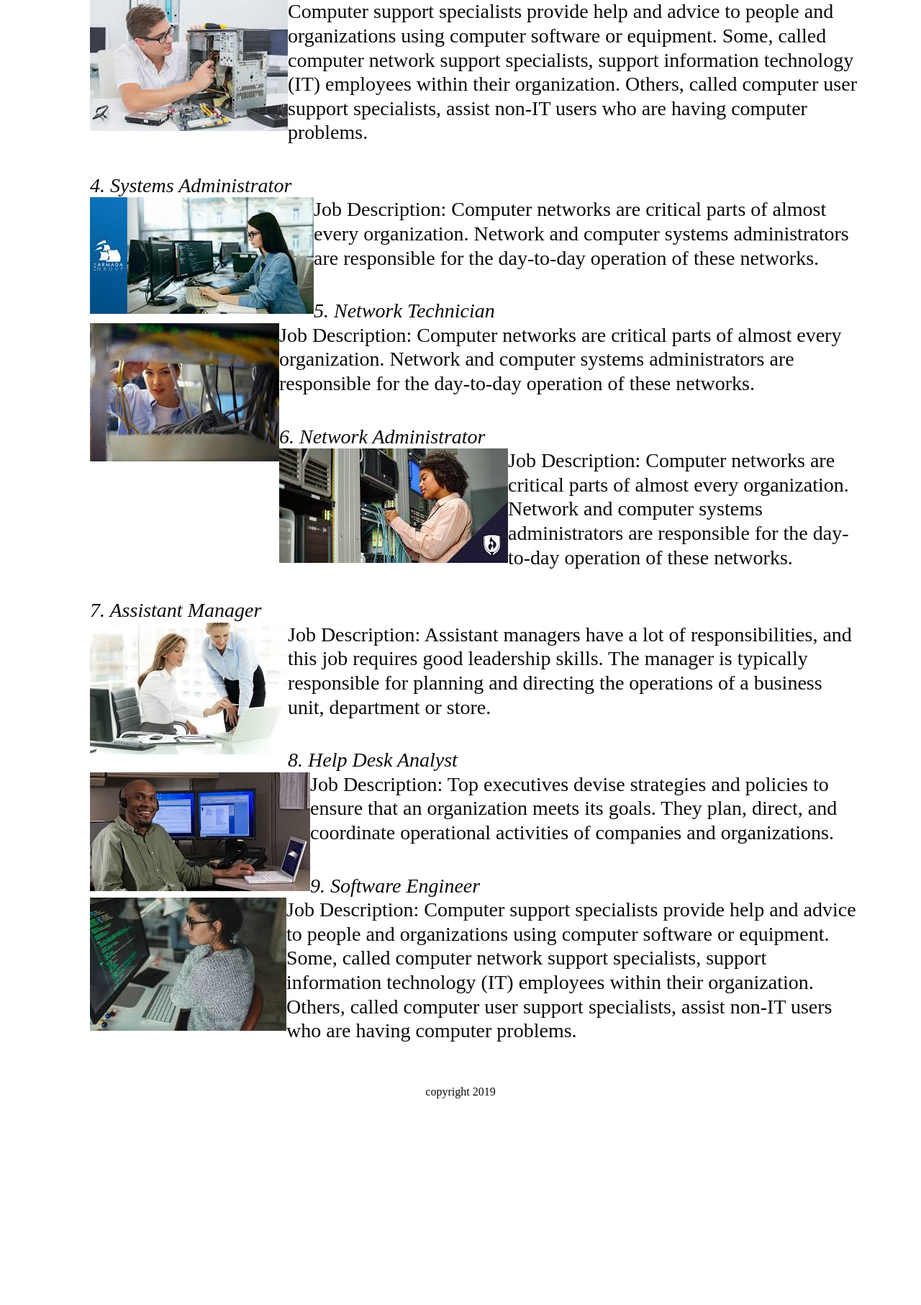
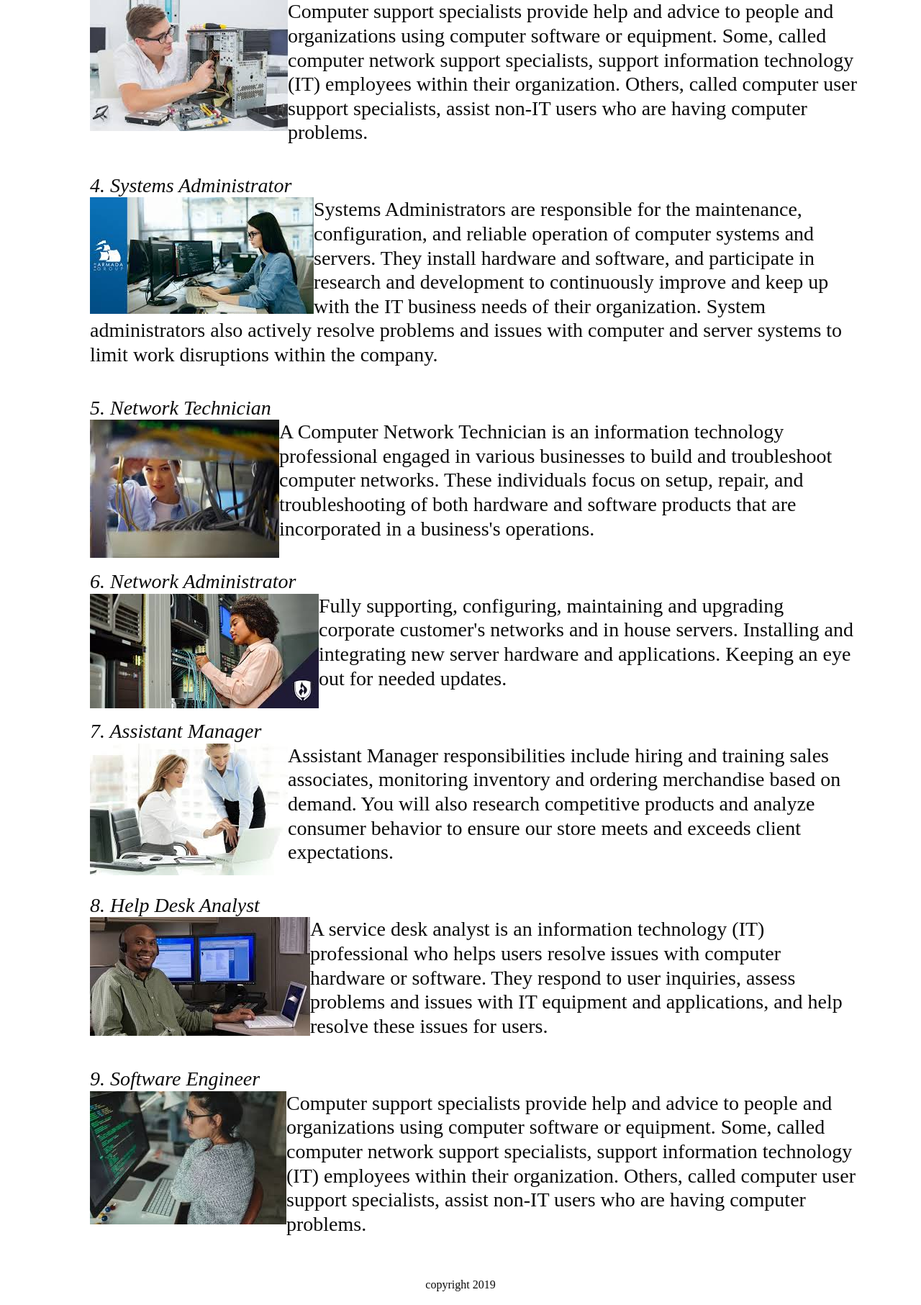
Before and after one commit to ksu-is/flask-mini-blog, a Flask app: page /careers in a window 1280 px wide. Shown: the part 673-2486 px from the top of the page at 72% size. Before the commit the page ends 2199 px from the top, so only its background shows below. Run offline with Flask 2, Linux system fonts and the light colour scheme; some libraries are stand-ins or nearby versions.

Commit message:
Update careers.html
I finished the career page to my liking. All the information is on the tab and the only thing that could be added in the future is some more structure elements to make it more pleasing.

```diff
--- a/templates/careers.html
+++ b/templates/careers.html
@@ -31,27 +31,31 @@
                     specialists, assist non-IT users who are having computer problems.</p></h3> <br>
 
                 <h3><cite>4. Systems Administrator</cite> <br> <img class="admin" src="/static/assets/admin.jpg" align="left" alt="admin">
-                <p>Job Description: Computer networks are critical parts of almost every organization. Network and computer systems administrators
-                    are responsible for the day-to-day operation of these networks.</p> </h3> <br>
+                <p> Systems Administrators are responsible for the maintenance, configuration, and reliable operation of computer systems and servers.
+                    They install hardware and software, and participate in research and development to continuously improve and keep up with the IT
+                    business needs of their organization. System administrators also actively resolve problems and issues with computer and server
+                    systems to limit work disruptions within the company.</p> </h3> <br>
 
                 <h3><cite>5. Network Technician</cite> <br> <img class="network" src="/static/assets/network.jpg" align="left" alt="network">
-                <p>Job Description: Computer networks are critical parts of almost every organization. Network and computer systems administrators
-                    are responsible for the day-to-day operation of these networks.</p> </h3> <br>
+                <p>A Computer Network Technician is an information technology professional engaged in various businesses to build and troubleshoot
+                    computer networks. These individuals focus on setup, repair, and troubleshooting of both hardware and software products that are
+                    incorporated in a business's operations.</p> </h3> <br>
 
                 <h3><cite>6. Network Administrator</cite> <br> <img class="nadmin" src="/static/assets/nadmin.jpg" align="left" alt="nadmin">
-                <p>Job Description: Computer networks are critical parts of almost every organization. Network and computer systems administrators
-                    are responsible for the day-to-day operation of these networks.</p> </h3> <br>
+                <p>Fully supporting, configuring, maintaining and upgrading corporate customer's networks and in house servers. Installing and
+                   integrating new server hardware and applications. Keeping an eye out for needed updates.</p> </h3> <br>
 
                 <h3><cite>7. Assistant Manager</cite> <br> <img class="manager" src="/static/assets/manager.jpg" align="left" alt="manager">
-                <p>Job Description: Assistant managers have a lot of responsibilities, and this job requires good leadership skills. The manager
-                    is typically responsible for planning and directing the operations of a business unit, department or store.</p> </h3> <br>
+                <p>Assistant Manager responsibilities include hiring and training sales associates, monitoring inventory and ordering merchandise
+                    based on demand. You will also research competitive products and analyze consumer behavior to ensure our store meets and exceeds
+                    client expectations.</p> </h3> <br>
 
                 <h3><cite>8. Help Desk Analyst</cite> <br> <img class="help" src="/static/assets/help.jpg" align="left" alt="help">
-                <p>Job Description: Top executives devise strategies and policies to ensure that an organization meets its goals. They plan,
-                    direct, and coordinate operational activities of companies and organizations.</p> </h3> <br>
+                <p>A service desk analyst is an information technology (IT) professional who helps users resolve issues with computer hardware or software.
+                    They respond to user inquiries, assess problems and issues with IT equipment and applications, and help resolve these issues for users.</p> </h3> <br>
 
                 <h3><cite>9. Software Engineer</cite> <br> <img class="engineer" src="/static/assets/engineer.jpg" align="left" alt="engineer">
-                <p>Job Description: Computer support specialists provide help and advice to people and organizations using computer software or
+                <p>Computer support specialists provide help and advice to people and organizations using computer software or
                     equipment. Some, called computer network support specialists, support information technology (IT) employees within their
                     organization. Others, called computer user support specialists, assist non-IT users who are having computer problems.</p> </h3> <br>
             </ul>
```
